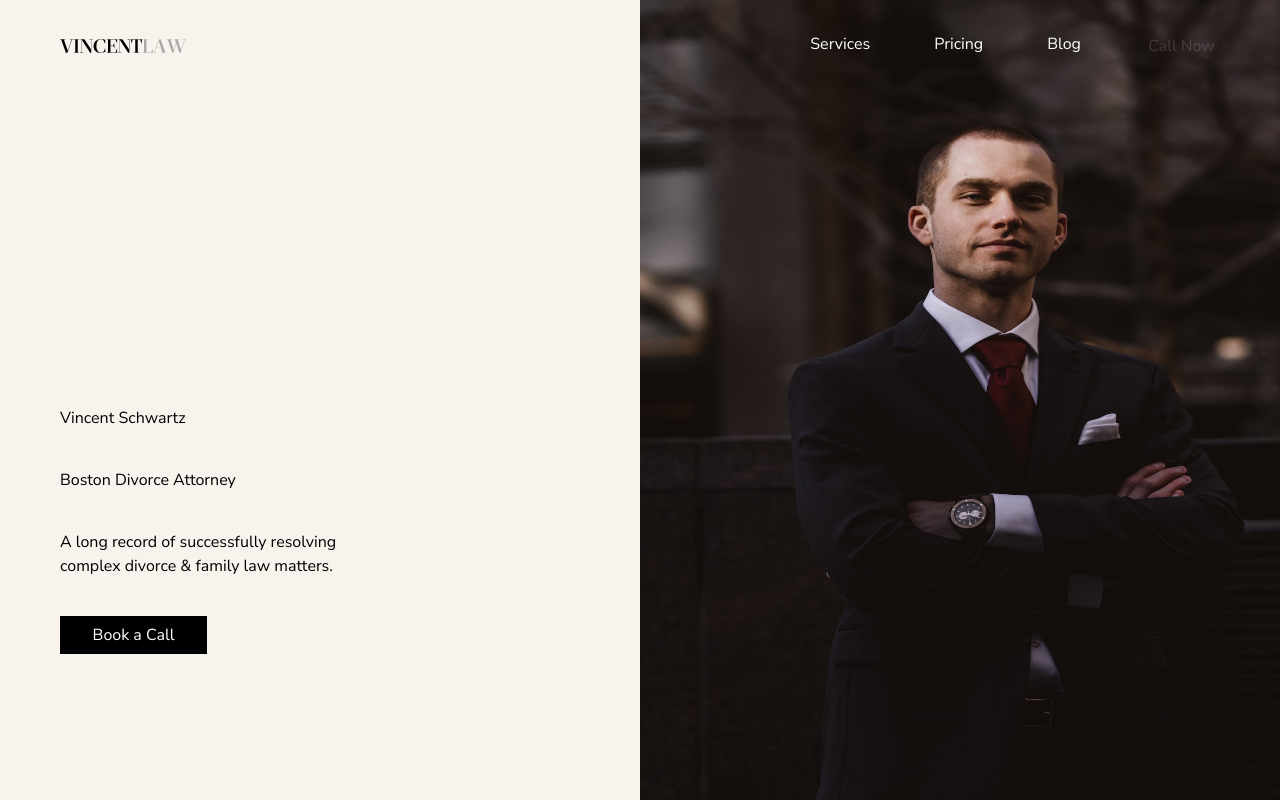
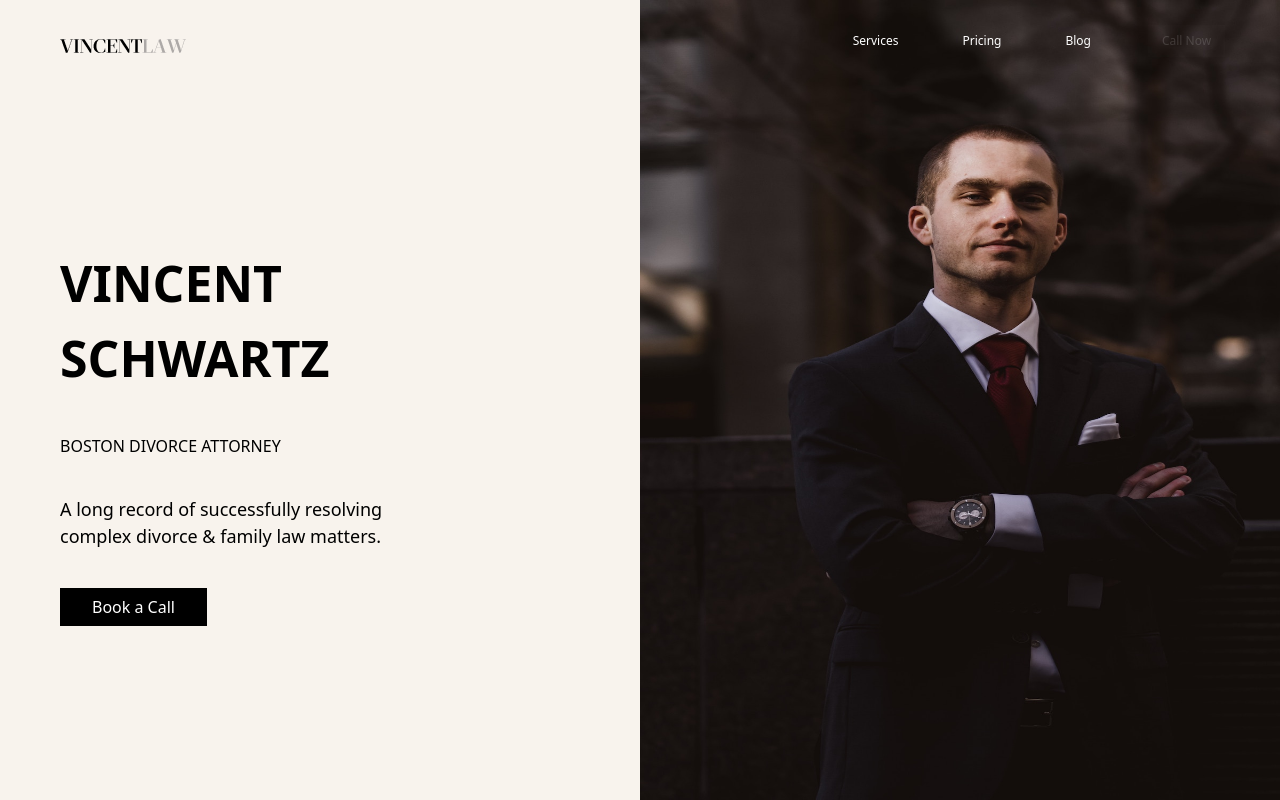
Before and after one commit to gk7734/WebDesign, a Next.js app: page / in a window 1280 px wide. Built offline with nearby package versions, Linux system fonts and the light colour scheme.

Commit message:
90% 완료

```diff
--- a/next.config.js
+++ b/next.config.js
@@ -1,4 +1,12 @@
 /** @type {import('next').NextConfig} */
-const nextConfig = {}
+const nextConfig = {
+    experimental: {
+        fontLoaders: [{ loader: '@next/font/google', options: { subsets: ['latin'] } }],
+    },
+    plugins: [
+        require('tailwindcss'),
+        require('autoprefixer'),
+    ]
+}
 
 module.exports = nextConfig
--- a/src/app/components/Navbar.js
+++ b/src/app/components/Navbar.js
@@ -14,7 +14,7 @@ function Navbar() {
                     return (
                         <div className='p-[32px] cursor-pointer'>
                             <Link href={link.path} className='flex flex-col items-center justify-between'>
-                                <div className='font-normal text-[#fff] text-center'>
+                                <div className='font-normal text-[#fff] text-center text-[12px]'>
                                     {link.name}
                                 </div>
                             </Link>
@@ -22,7 +22,7 @@ function Navbar() {
                     )
                 })}
                 <div className={`p-[25px] cursor-pointer`}>
-                        <button className={`border-solid font-normal text-[#fff] w-[87px] h-[42px] bg-white/10 text-center opacity-15`}>Call Now</button>
+                        <button className={`border-solid font-normal text-[#fff] w-[77px] h-[32px] bg-white/10 text-center opacity-15 text-[12px]`}>Call Now</button>
                 </div>
             </div>
         </nav>
--- a/src/app/layout.js
+++ b/src/app/layout.js
@@ -1,10 +1,22 @@
 import './globals.css'
-import { Nunito_Sans } from 'next/font/google'
+import { Nunito_Sans, Playfair_Display } from 'next/font/google'
 import Logo from "@/app/components/Logo";
 import Navbar from "@/app/components/Navbar";
 import Avatar from "@/app/components/Avatar";
 
-const nunitoSans = Nunito_Sans({ subsets: ['latin'] })
+// font setting
+const nunitoSans = Nunito_Sans({
+    subsets: ['latin'],
+    variable: '--font-nunitoSans',
+    weight: ['200', '300', '400', '500', '600', '700', '800']
+})
+
+// font setting
+const playFairDisplay = Playfair_Display({
+    subsets: ['latin'],
+    variable: '--font-playFairDisplay',
+    weight: ['400', '500', '600', '700', '800', "900"]
+})
 
 export const metadata = {
   title: 'Create Next App',
@@ -14,7 +26,7 @@ export const metadata = {
 export default function RootLayout({ children }) {
   return (
     <html lang="en">
-      <body className={`bg-[#F8F3ED] bg-no-repeat bg-cover ${nunitoSans.className}`}>
+      <body className={`bg-[#F8F3ED] bg-no-repeat bg-cover ${[nunitoSans.variable, playFairDisplay.variable]}`}>
       <Logo />
       <Navbar />
       <Avatar />
--- a/src/app/page.js
+++ b/src/app/page.js
@@ -5,14 +5,20 @@ export default function Home() {
     return (
         <div className={`flex items-center`}>
             <div className={`ml-[60px] items-center`}>
-                <div className={`-mt-[394px] pb-[38px]`}>
-                    <h1 className='w-[296px]'>Vincent Schwartz</h1>
+                <div className={`-mt-[554px] pb-[38px]`}>
+                    <div className={`font-playFairDisplay text-[50px] font-black`}>
+                        VINCENT<br/> SCHWARTZ
+                    </div>
                 </div>
                 <div className={`pb-[38px]`}>
-                    Boston Divorce Attorney
+                    <div className={`font-nunitoSans text-[16px] font-light`}>
+                        BOSTON DIVORCE ATTORNEY
+                    </div>
                 </div>
                 <div className={`pb-[38px] w-[324px]`}>
-                    A long record of successfully resolving complex divorce & family law matters.
+                    <div className={`font-nunitoSans text-[18px] font-normal`}>
+                        A long record of successfully resolving complex divorce & family law matters.
+                    </div>
                 </div>
                 <button className={`bg-[#000] w-[147px] h-[38px] text-[#FFFFFF]`}>Book a Call</button>
             </div>
--- a/tailwind.config.js
+++ b/tailwind.config.js
@@ -12,6 +12,10 @@ module.exports = {
         'gradient-conic':
           'conic-gradient(from 180deg at 50% 50%, var(--tw-gradient-stops))',
       },
+      fontFamily: {
+        nunitoSans: [`var(--font-nunitoSans)`],
+        playFairDisplay: [`var(--font-playFairDisplay)`],
+      },
     },
   },
   plugins: [],
```
Also changed, not shown: public/fonts/PlayfairDisplay-Bold.ttf (added).
